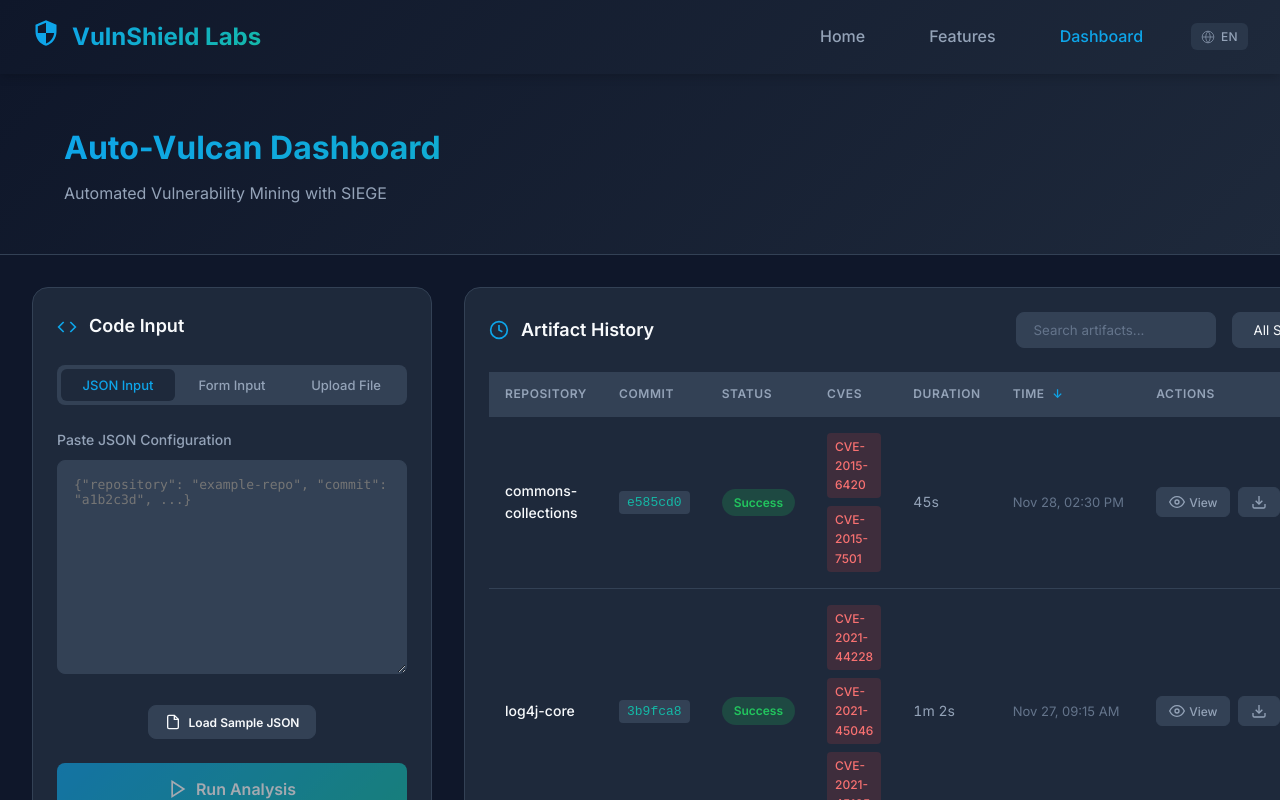
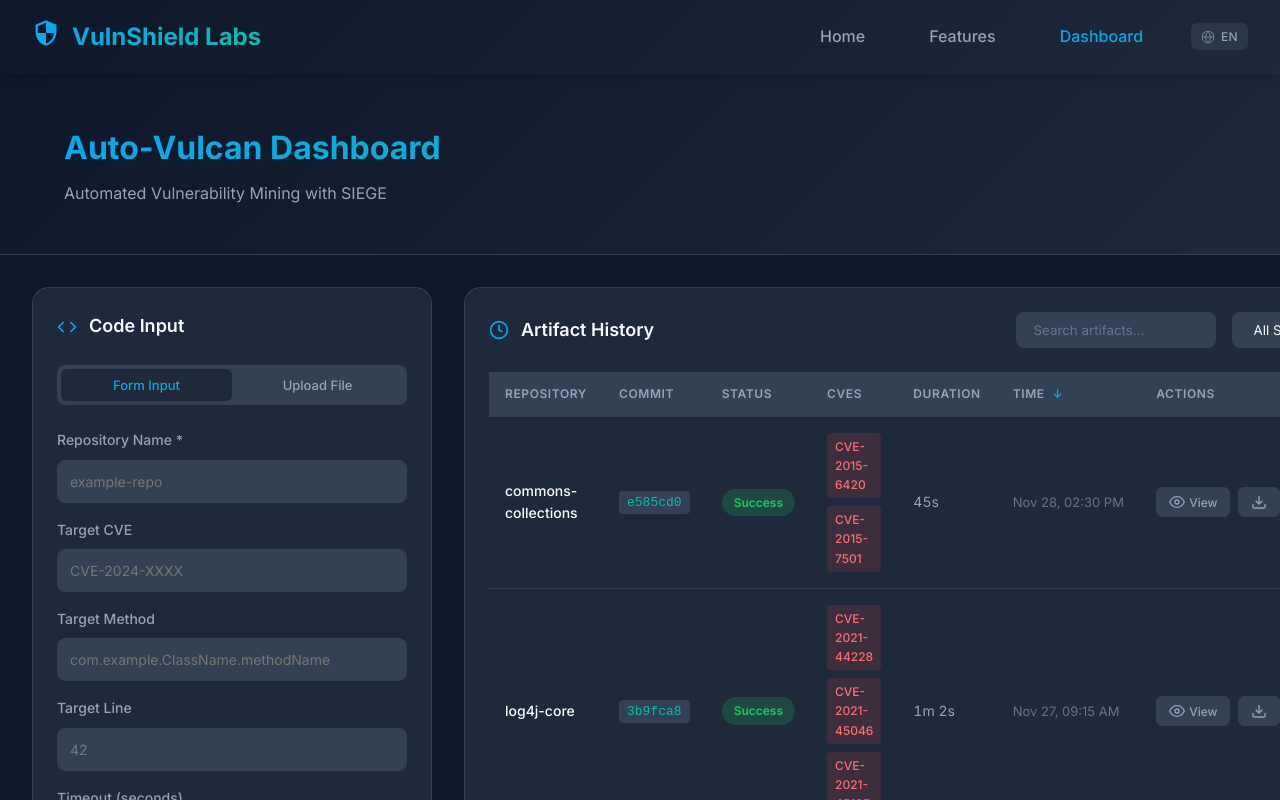
Before and after one commit to Stewella/AutoVulcan-FE, a Vue app: page /dashboard in a window 1280 px wide. Shown: the top 800 px of the page. Built offline with nearby package versions, Linux system fonts and the light colour scheme.

Commit message:
refactor(CodeInputPanel): remove json input mode and related code

```diff
--- a/src/components/CodeInputPanel.vue
+++ b/src/components/CodeInputPanel.vue
@@ -1,12 +1,7 @@
 <template>
   <div class="code-input-panel">
     <div class="input-mode-tabs">
-      <button
-        :class="['tab', { active: inputMode === 'json' }]"
-        @click="inputMode = 'json'"
-      >
-        {{ t.codeInput.jsonInput }}
-      </button>
+
       <button
         :class="['tab', { active: inputMode === 'form' }]"
         @click="inputMode = 'form'"
@@ -21,17 +16,7 @@
       </button>
     </div>
 
-    <div v-if="inputMode === 'json'" class="json-input">
-      <label for="json-textarea" class="input-label">{{ t.codeInput.pasteJson }}</label>
-      <textarea
-        id="json-textarea"
-        v-model="jsonInput"
-        class="json-textarea"
-        placeholder='{"repository": "example-repo", "commit": "a1b2c3d", ...}'
-        rows="12"
-      ></textarea>
-      <div v-if="jsonError" class="error-message">{{ jsonError }}</div>
-    </div>
+
 
     <div v-if="inputMode === 'form'" class="form-input">
       <div class="form-group">
@@ -160,15 +145,7 @@
       </div>
     </div>
 
-    <div class="sample-json">
-      <button @click="loadSampleJson" class="btn btn-secondary btn-sm">
-        <svg xmlns="http://www.w3.org/2000/svg" width="16" height="16" viewBox="0 0 24 24" fill="none" stroke="currentColor" stroke-width="2">
-          <path d="M14 2H6a2 2 0 0 0-2 2v16a2 2 0 0 0 2 2h12a2 2 0 0 0 2-2V8z"></path>
-          <polyline points="14 2 14 8 20 8"></polyline>
-        </svg>
-        {{ t.codeInput.loadSample }}
-      </button>
-    </div>
+
 
     <button
       @click="handleRun"
@@ -199,8 +176,7 @@ const props = defineProps({
   }
 })
 
-const inputMode = ref('json')
-const jsonInput = ref('')
+const inputMode = ref('form')
 const jsonError = ref('')
 const isDragging = ref(false)
 const uploadedFile = ref(null)
@@ -237,14 +213,8 @@ const sampleJson = {
 }
 
 const isValid = computed(() => {
-  if (inputMode.value === 'json') {
-    try {
-      const parsed = JSON.parse(jsonInput.value)
-      return parsed.repository && parsed.commit
-    } catch {
-      return false
-    }
-  } else if (inputMode.value === 'form') {
+
+  if (inputMode.value === 'form') {
     return formData.value.repository
   } else if (inputMode.value === 'upload') {
     return uploadedFile.value !== null
@@ -252,11 +222,7 @@ const isValid = computed(() => {
   return false
 })
 
-function loadSampleJson() {
-  jsonInput.value = JSON.stringify(sampleJson, null, 2)
-  jsonError.value = ''
-  inputMode.value = 'json'
-}
+
 
 function validateJson(input) {
   try {
@@ -276,15 +242,8 @@ function validateJson(input) {
 function handleRun() {
   let inputData = null
 
-  if (inputMode.value === 'json') {
-    const result = validateJson(jsonInput.value)
-    if (!result.valid) {
-      jsonError.value = result.error
-      return
-    }
-    jsonError.value = ''
-    inputData = result.data
-  } else if (inputMode.value === 'form') {
+
+  if (inputMode.value === 'form') {
     inputData = {
       repository: formData.value.repository,
       files: [],
```
